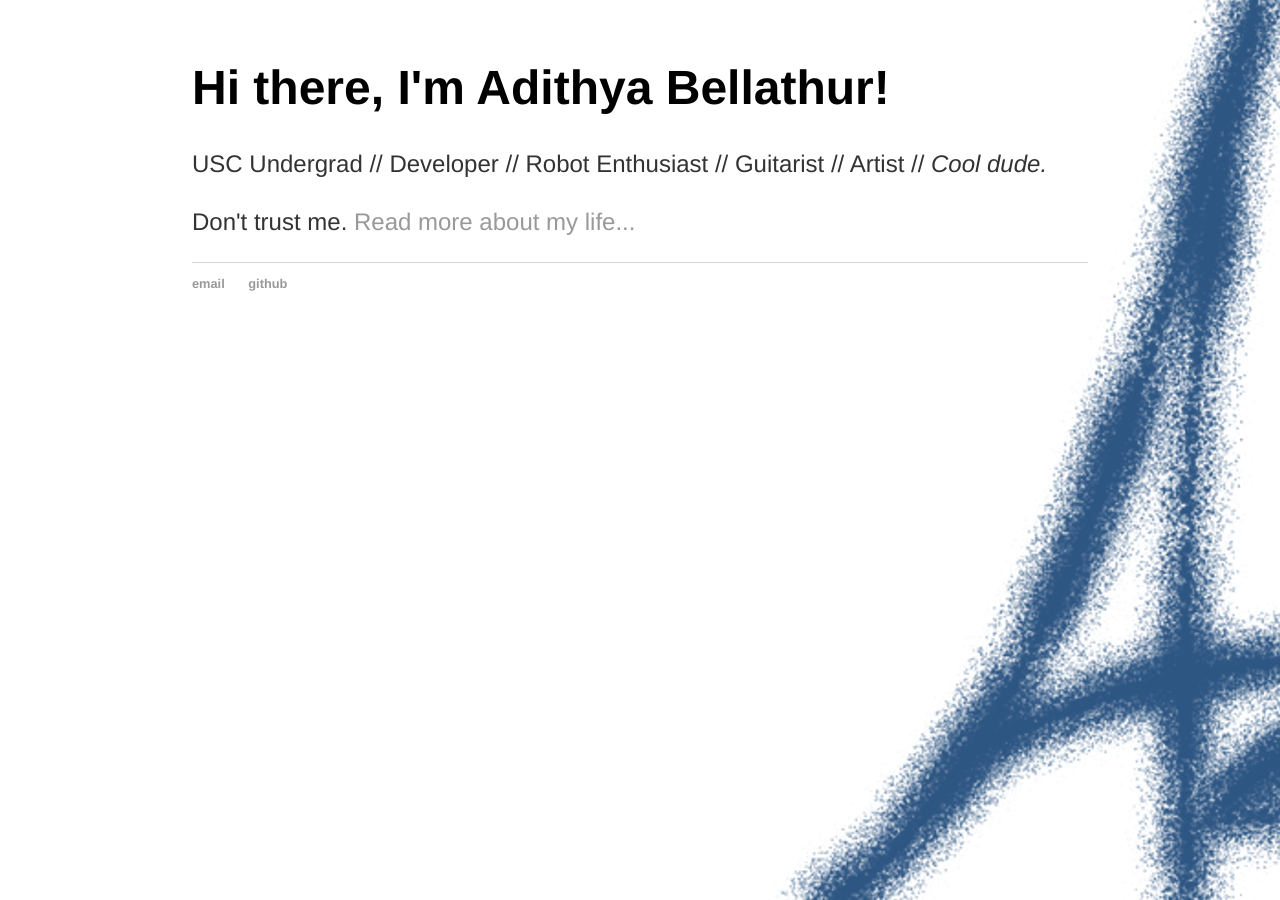
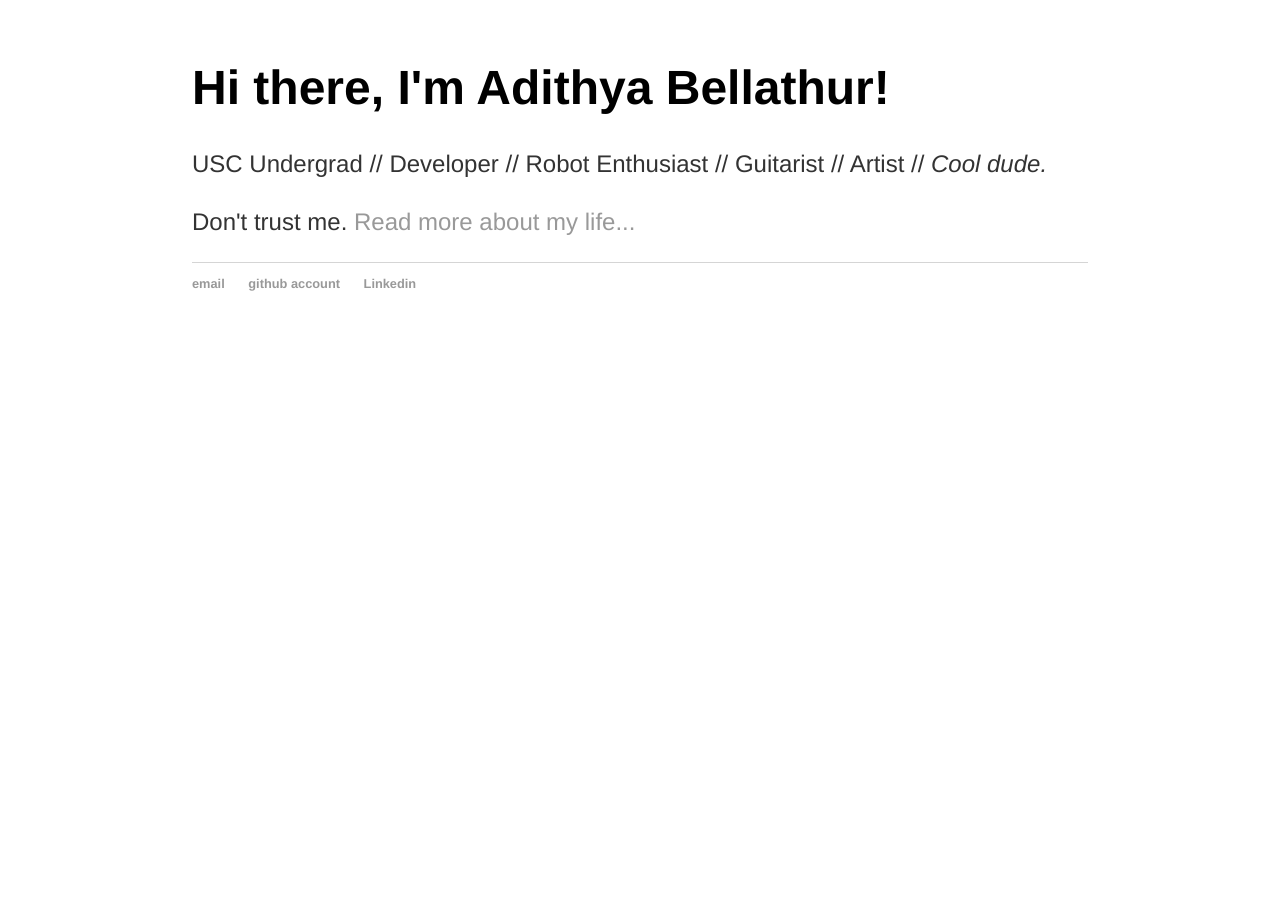
Before and after one commit to adibellathur/adibellathur.github.io, a Jekyll site: the page built from index.html, in a window 1280 px wide. Built offline with Jekyll 4.4.1, drawn with Linux system fonts in a browser that asks for light colours.

Commit message:
formatting and pictures

```diff
--- a/_layouts/default.html
+++ b/_layouts/default.html
@@ -5,7 +5,7 @@
 			<!-- link to main stylesheet -->
 			<link rel="stylesheet" type="text/css" href="/css/main.css">
 		</head>
-		<body background="WebsiteBackground.png">
+		<body>
 			<nav>
 	    		<ul>
 					<!-- Removing these links
@@ -24,7 +24,8 @@
 			<footer>
 	    		<ul>
 	        		<li><a href="mailto:adibellathur@gmail.com">email</a></li>
-	        		<li><a href="https://github.com/adibellathur">github</a></li>
+	        		<li><a href="https://github.com/adibellathur">github account</a></li>
+					<li><a href="https://www.linkedin.com/in/adithya-bellathur-1014a8125/">Linkedin</a></li>
 				</ul>
 			</footer>
 		</body>
```
Also changed, not shown: pictures/WebsiteBackground.png (renamed from WebsiteBackground.png), pictures/github.svg (added).
